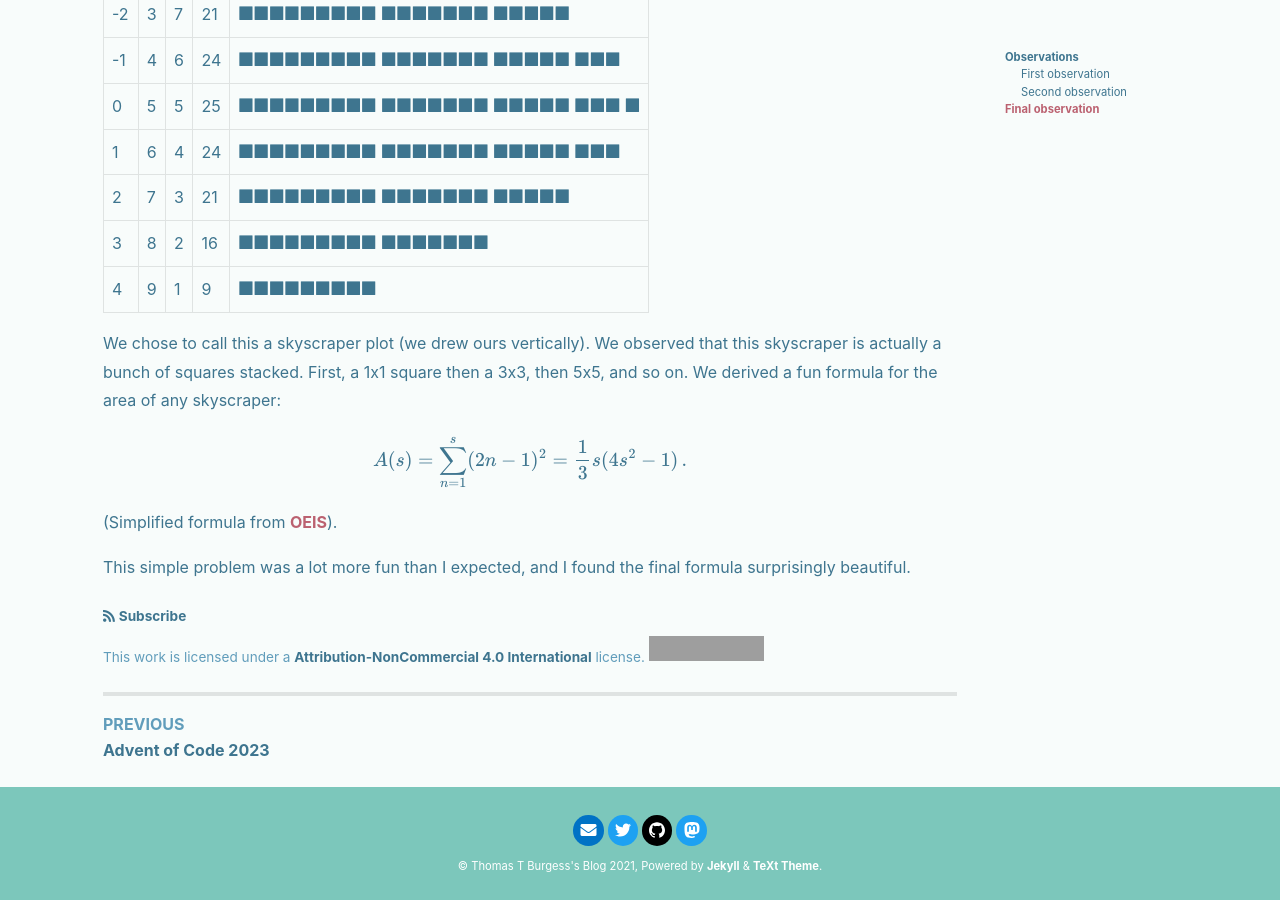
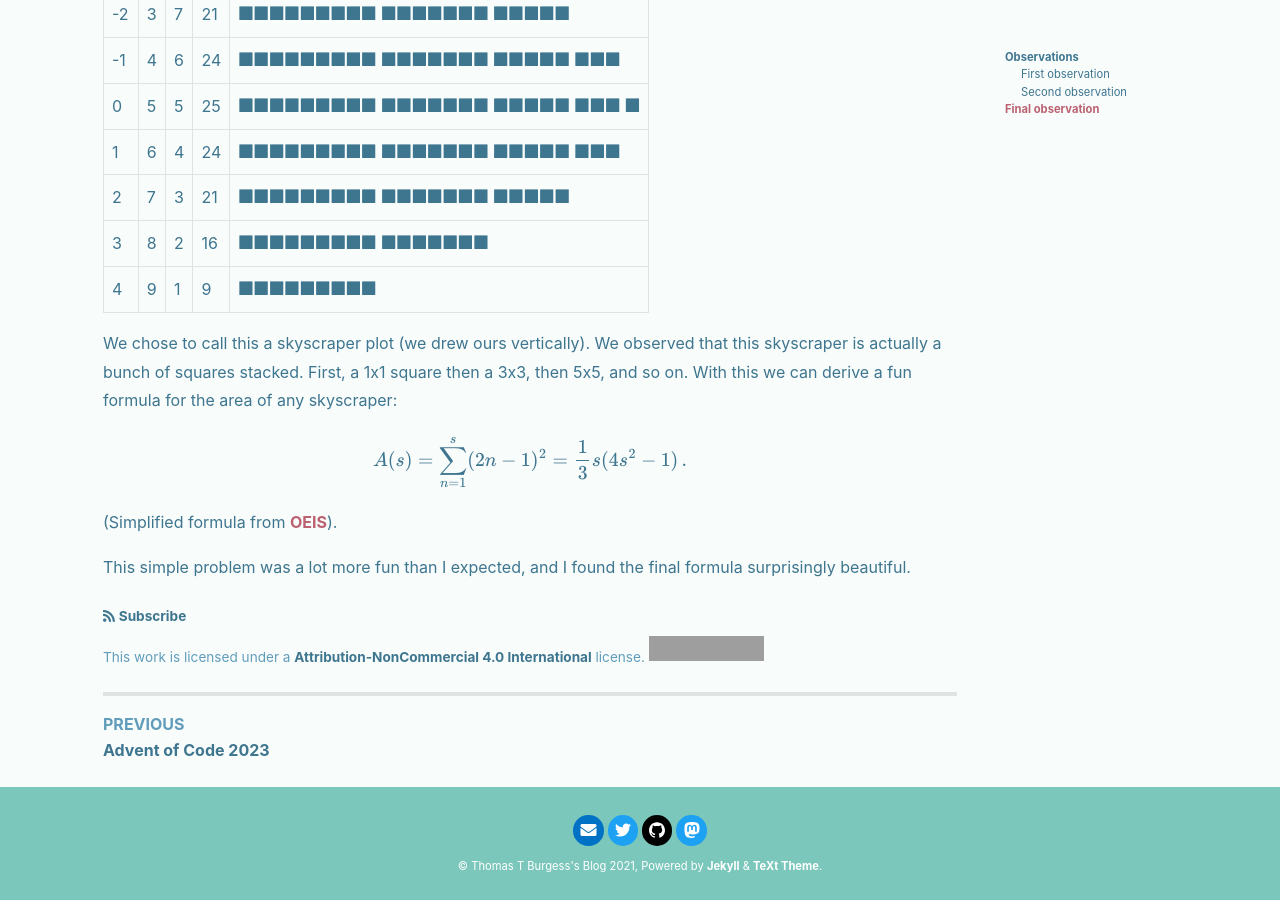
Before and after one commit to thomasburgess/thomasburgess.github.io, a Jekyll site: the page built from _posts/2024-07-30-rectangles.md, in a window 1280 px wide and 900 px high, scrolled down 2375 px. Built offline with Jekyll 4.4.1, drawn with Linux system fonts in a browser that asks for light colours; nearby versions of some CDN libraries; comment, search, counter and statistics services are not loaded; grey boxes are pictures that could not be loaded.

```diff
--- a/_posts/2024-07-30-rectangles.md
+++ b/_posts/2024-07-30-rectangles.md
@@ -83,7 +83,7 @@
 |  4 | 9 | 1 |  9 | $$\blacksquare\blacksquare\blacksquare\blacksquare\blacksquare\blacksquare\blacksquare\blacksquare\blacksquare$$ |
 
 We chose to call this a skyscraper plot (we drew ours vertically).
-We observed that this skyscraper is actually a bunch of squares stacked. First, a 1x1 square then a 3x3, then 5x5, and so on. We derived a fun formula for the area of any skyscraper:
+We observed that this skyscraper is actually a bunch of squares stacked. First, a 1x1 square then a 3x3, then 5x5, and so on. With this we can derive a fun formula for the area of any skyscraper:
 
 \\[
 A(s) = \sum_{n=1}^{s} (2n-1)^2 = \frac{1}{3}s(4s^2 - 1)\,.
```
